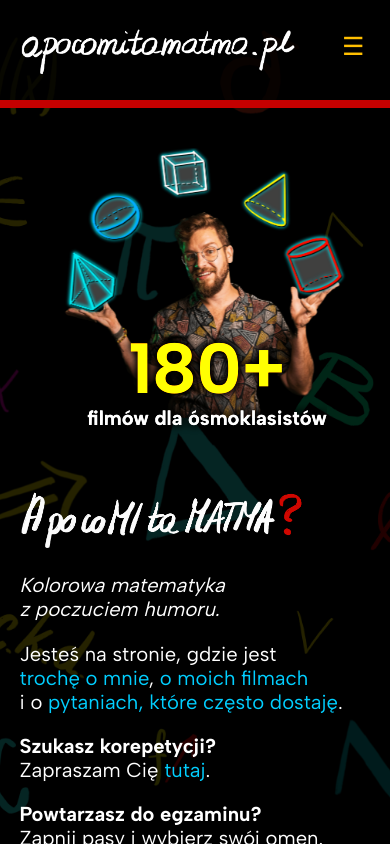
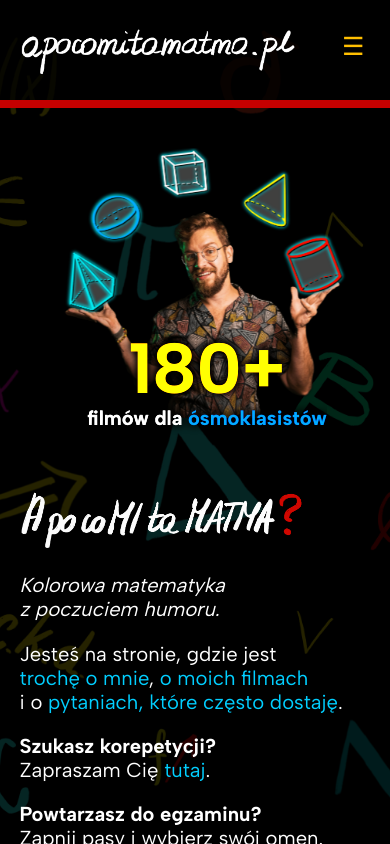
Before and after one commit to apocomitamatma/apocomitamatma.pl, a SvelteKit app in the folder front/: page / in a window 390 px wide. Built offline with nearby package versions, Linux system fonts and the light colour scheme.

Commit message:
Rearrange

```diff
--- a/front/src/lib/components/index.js
+++ b/front/src/lib/components/index.js
@@ -4,5 +4,6 @@ export {default as FilmCounter} from './FilmCounter.svelte';
 export {default as Footer} from './Footer.svelte';
 export {default as Icon} from './Icon.svelte';
 export {default as Logo} from './Logo.svelte';
+export {default as Omens} from './Omens.svelte';
 export {default as Nav} from './Nav.svelte';
 export {default as Sprite} from './Sprite.svelte';
--- a/front/src/routes/+layout.svelte
+++ b/front/src/routes/+layout.svelte
@@ -81,6 +81,26 @@
 		color: darkgrey;
 	}
 
+	/* For objects to take up whole vh on load (PC screens only) */
+	:global(#entry) {
+		min-height: 420px;
+		/*
+		I had an idea of making a flexbox that would only include the nav and landing
+		but that conflicts heavily with the layout defined in `+layout.svelte`.
+
+		As a trade-off, we're calculating the height of the landing to be 100vh
+		in most browsers using the *red-flag* formula below.
+		*/
+		height: calc(100vh - var(--layout-nav-min-height) - var(--layout-padding-y) - 35px);
+		max-height: 900px;
+	}
+
+	@media (max-width: 1100px) {
+		:global(#entry) {
+			height: unset;
+		}
+	}
+
 	.background {
 		position: fixed;
 		width: 100%;
--- a/front/src/routes/+page.svelte
+++ b/front/src/routes/+page.svelte
@@ -1,9 +1,8 @@
 <script>
-	import { Logo } from '$lib/components';
+	import { Logo, Omens } from '$lib/components';
 	import { FiguresSprite } from '$lib/components/sprites';
 
 	import FloatingStatistics from './FloatingStatistics.svelte';
-	import Omens from './Omens.svelte';
 </script>
 
 <svelte:head>
@@ -12,7 +11,7 @@
 </svelte:head>
 
 <section>
-	<div class="landing">
+	<div id="entry" class="landing">
 		<div class="landing-item landing-left">
 			<FiguresSprite />
 			<FloatingStatistics />
@@ -79,16 +78,6 @@
 
 <style>
 	.landing {
-		min-height: 450px;
-		/*
-		I had an idea of making a flexbox that would only include the nav and landing
-		but that conflicts heavily with the layout defined in `+layout.svelte`.
-
-		As a trade-off, we're calculating the height of the landing to be 100vh
-		in most browsers using the *red-flag* formula below.
-		*/
-		height: calc(100vh - var(--layout-nav-min-height) - var(--layout-padding-y) - 35px);
-		max-height: 900px;
 		display: grid;
 		justify-items: center;
 		grid-template-columns: 1fr 1fr;
@@ -109,6 +98,7 @@
 	.landing-right {
 		max-width: 30rem;
 		text-align: left;
+		justify-self: left;
 	}
 
 	.landing-description {
@@ -122,12 +112,16 @@
 		.landing {
 			grid-template-columns: unset;
 			gap: 20px;
-			height: unset;
 		}
 
-		.landing-left {
+		.landing-left,
+		.landing-right {
 			max-height: 400px;
-			justify-content: center;
+			justify-self: center;
+		}
+
+		.landing-right {
+			margin-bottom: 100px;
 		}
 	}
 </style>
--- a/front/src/routes/FloatingStatistics.svelte
+++ b/front/src/routes/FloatingStatistics.svelte
@@ -3,9 +3,15 @@
 
 	/** @type {Array<{omen: 'E8' | 'MP' | 'MR', target: string}>} */
 	const omens = [
-		{ omen: 'E8', target: 'ósmoklasistów' },
-		{ omen: 'MP', target: 'maturzystów<br>(poziom podstawowy)' },
-		{ omen: 'MR', target: 'maturzystów<br>(poziom rozszerzony)' }
+		{ omen: 'E8', target: '<span style="color: var(--theme-blue)">ósmoklasistów</span>' },
+		{
+			omen: 'MP',
+			target: 'maturzystów<br>(poziom <span style="color: var(--theme-yellow)">podstawowy</span>)'
+		},
+		{
+			omen: 'MR',
+			target: 'maturzystów<br>(poziom <span style="color: var(--theme-red)">rozszerzony</span>)'
+		}
 	];
 </script>
 
```
Also changed, not shown: front/src/routes/films/+page.svelte (+9 -1 lines), front/src/lib/components/Omens.svelte (renamed from front/src/routes/Omens.svelte).
